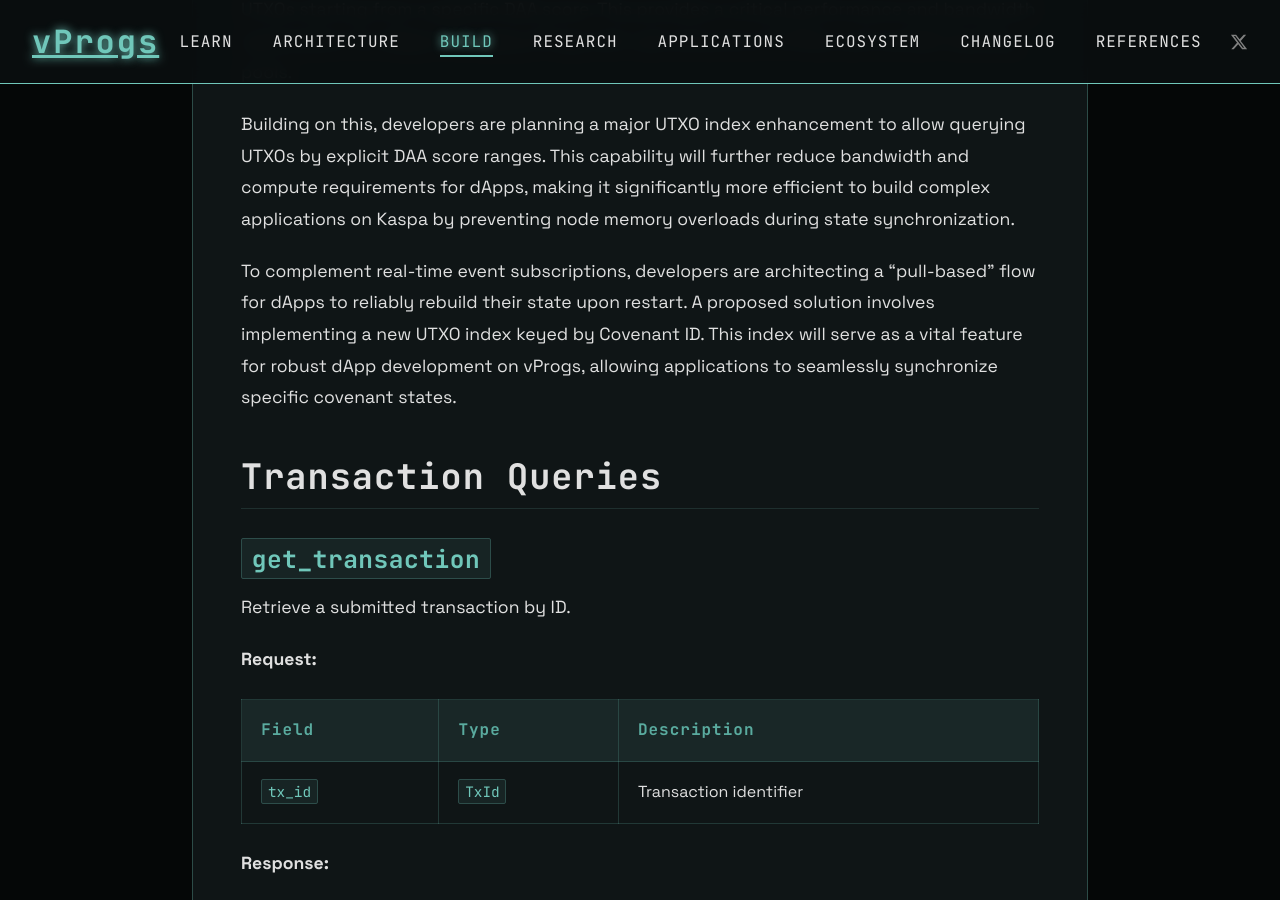
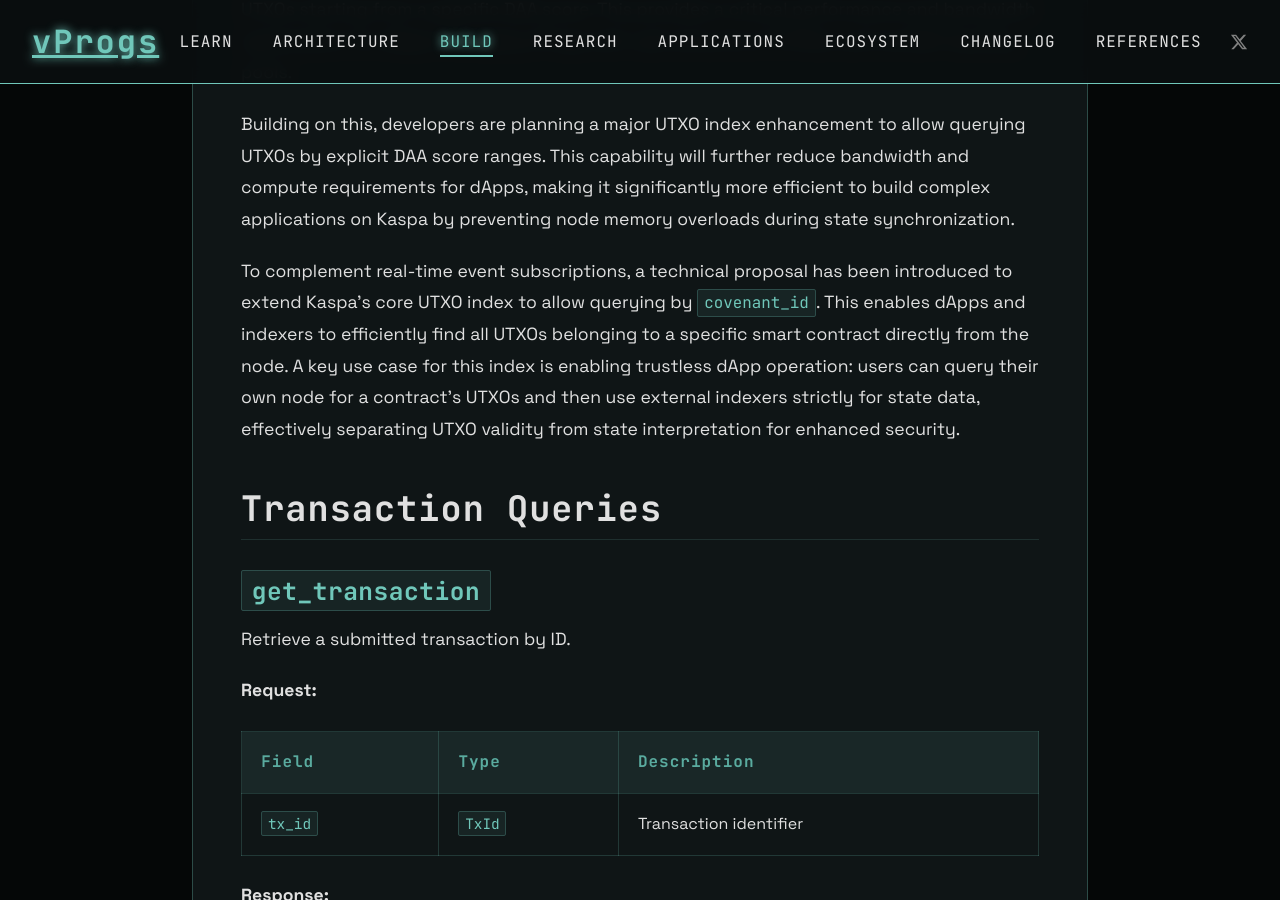
Before and after one commit to creative-inference/vprogs.xyz, a Jekyll site: the page built from build/api-reference.md, in a window 1280 px wide and 900 px high, scrolled down 7442 px. Built offline with Jekyll 4.4.1, drawn with Linux system fonts in a browser that asks for light colours.

Commit message:
Update covenant index details and trustless dApp operation [auto]

```diff
--- a/build/api-reference.md
+++ b/build/api-reference.md
@@ -203,7 +203,7 @@
 
 
 
-To complement real-time event subscriptions, developers are architecting a "pull-based" flow for dApps to reliably rebuild their state upon restart. A proposed solution involves implementing a new UTXO index keyed by Covenant ID. This index will serve as a vital feature for robust dApp development on vProgs, allowing applications to seamlessly synchronize specific covenant states.
+To complement real-time event subscriptions, a technical proposal has been introduced to extend Kaspa's core UTXO index to allow querying by `covenant_id`. This enables dApps and indexers to efficiently find all UTXOs belonging to a specific smart contract directly from the node. A key use case for this index is enabling trustless dApp operation: users can query their own node for a contract's UTXOs and then use external indexers strictly for state data, effectively separating UTXO validity from state interpretation for enhanced security.
 
 ## Transaction Queries
 
```
